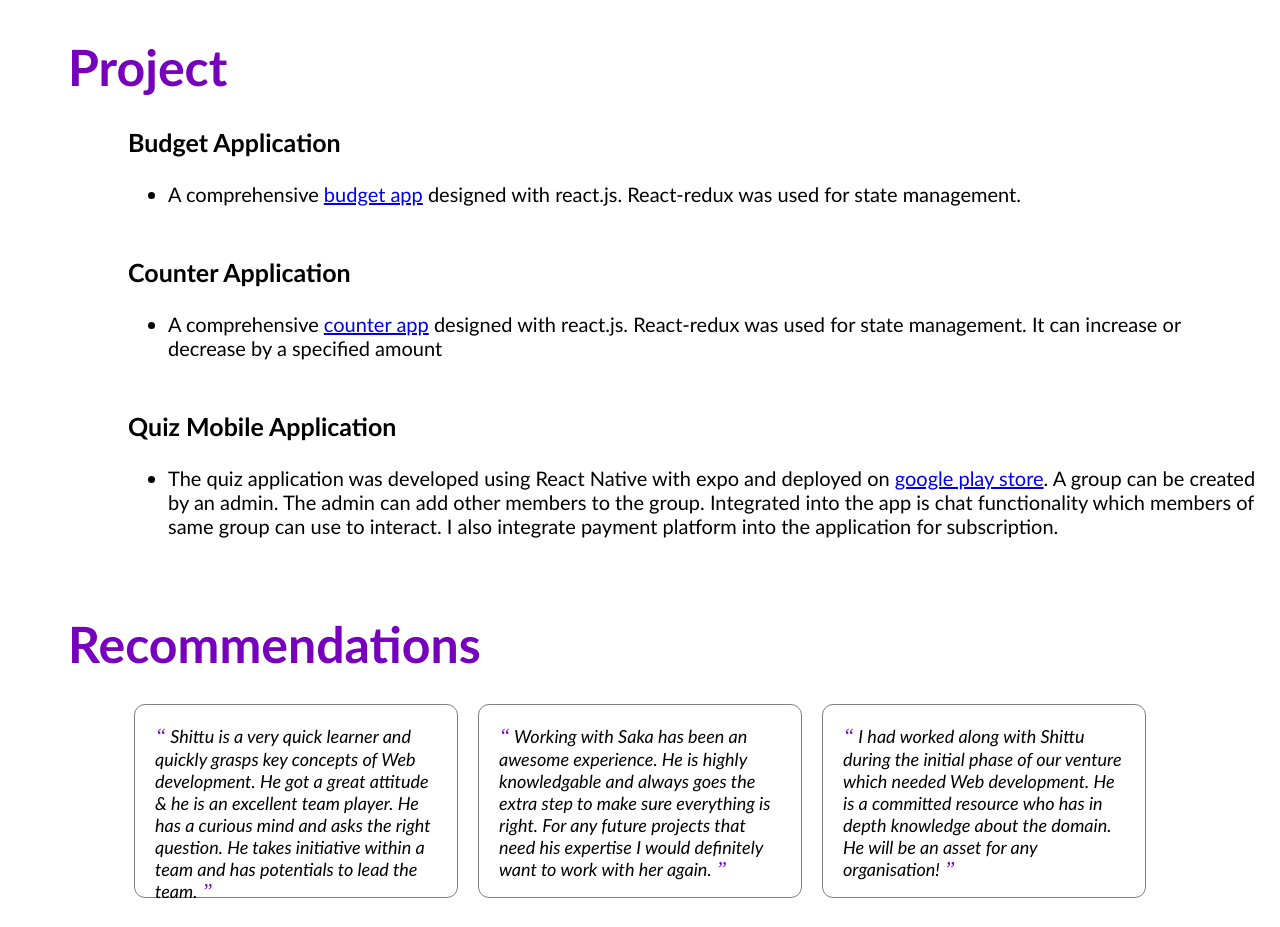
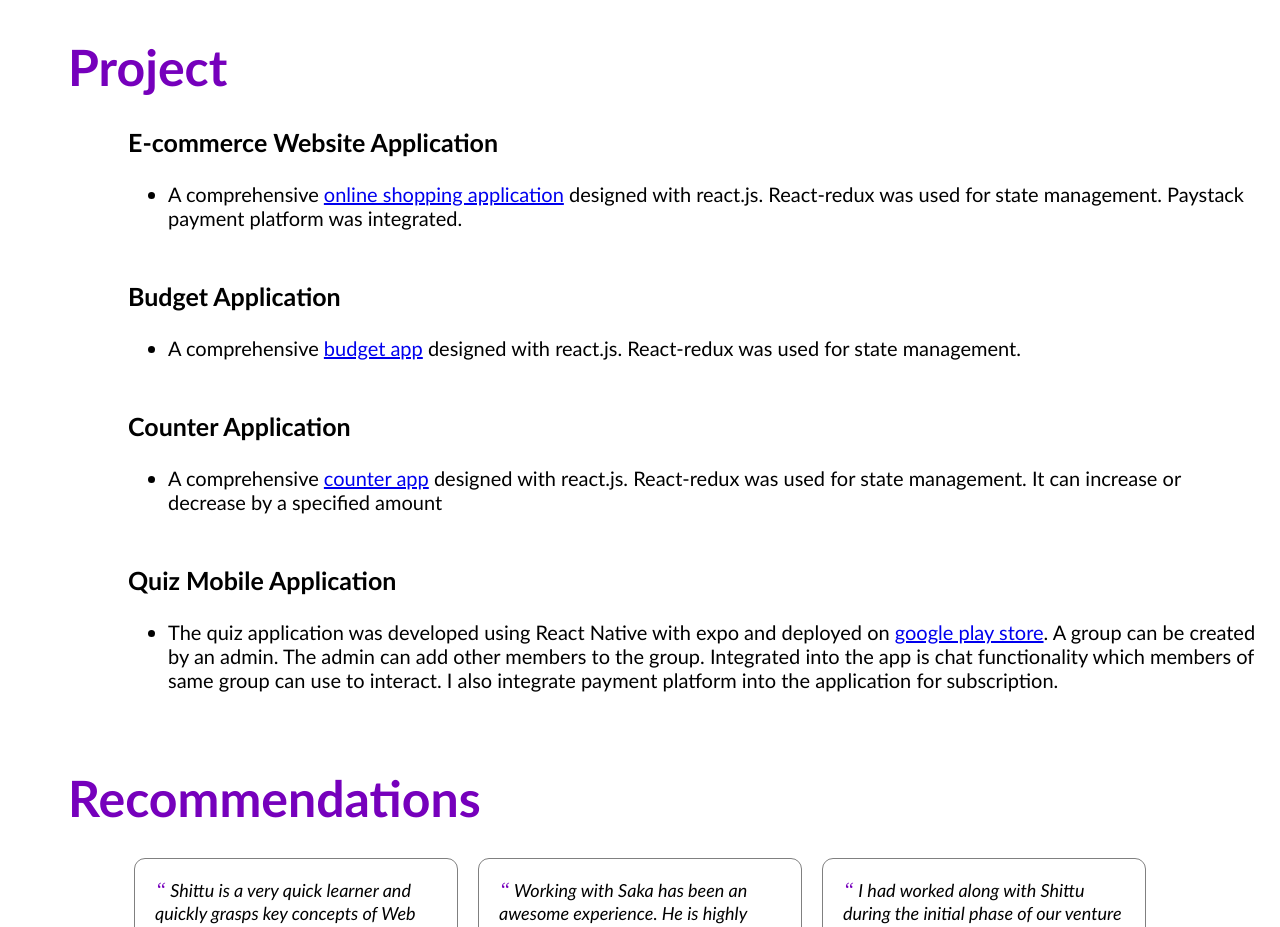
Before and after one commit to zakatechsoftwares/portfolio, a plain HTML site: page index.html in a window 1280 px wide. Shown: the part 1560-2487 px from the top of the page. Drawn offline with Linux system fonts and the light colour scheme.

Commit message:
online shopping application link added to the portfolio website

```diff
--- a/index.html
+++ b/index.html
@@ -107,6 +107,21 @@
     <section class="projects" id="projects">
       <h2>Project</h2>
       <div style="clear: both"></div>
+      <div class="projects-container">
+        <div class="project-card">
+          <h3>E-commerce Website Application</h3>
+          <ul>
+            <li>
+              A comprehensive
+              <a href="https://zakatechsoftwares.github.io/shoppingonline/"
+                >online shopping application</a
+              >
+              designed with react.js. React-redux was used for state management.
+              Paystack payment platform was integrated.
+            </li>
+          </ul>
+        </div>
+      </div>
       <div class="projects-container">
         <div class="project-card">
           <h3>Budget Application</h3>
```
